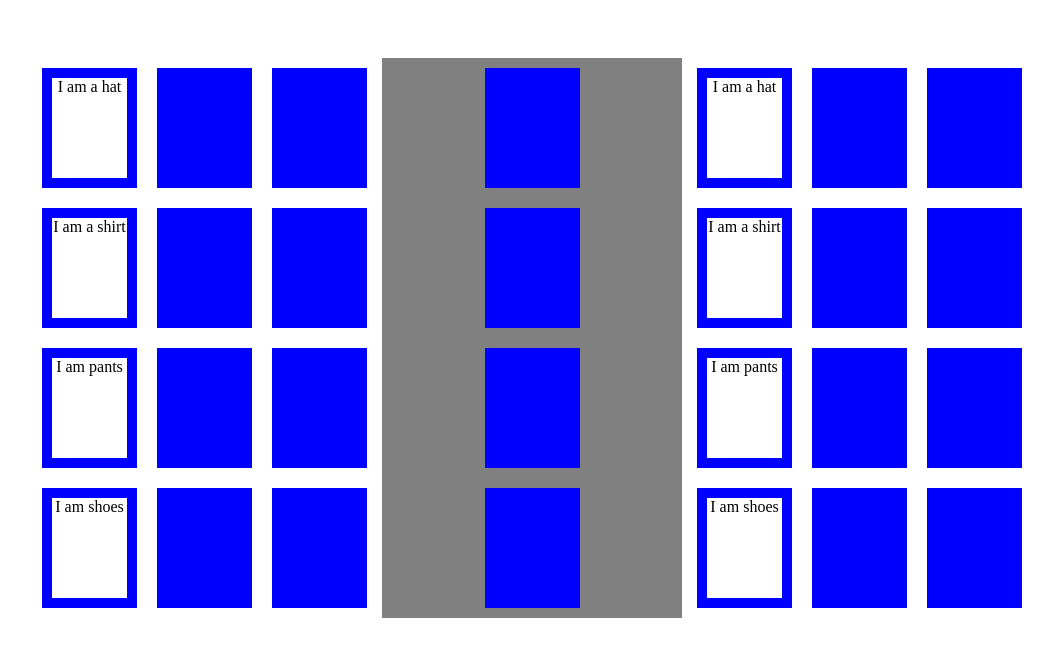
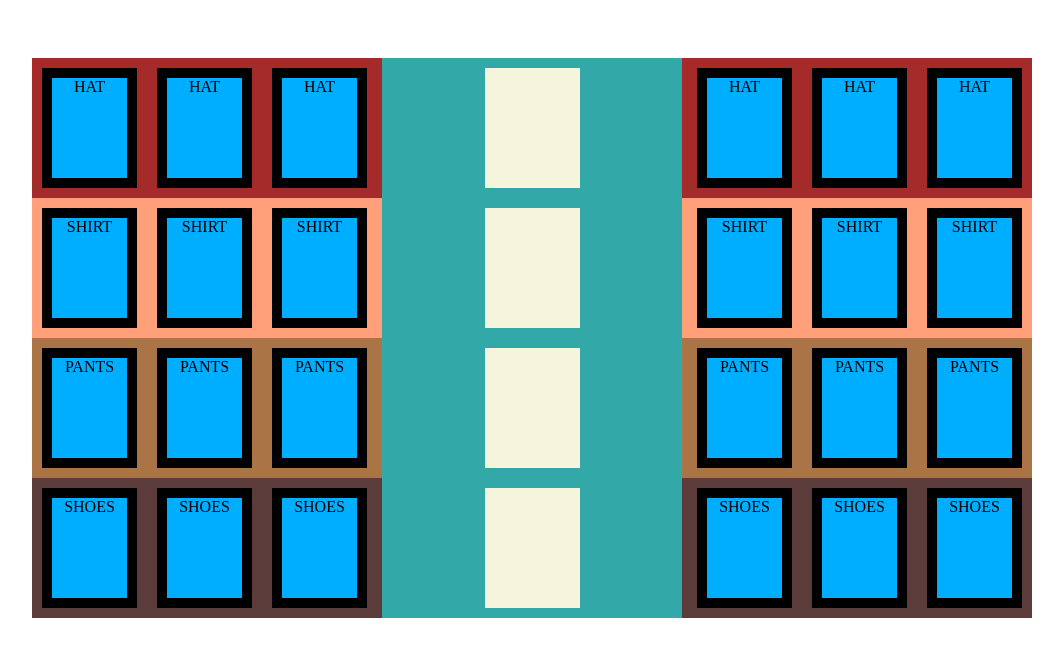
Before and after one commit to froilanenriquez3/Project1, a PHP site: page /webApp/game_froilan/index.html in a window 1280 px wide. Shown: the top 657 px of the page, without its empty margins (108-1171 px from the left). Run offline with PHP 8.4, Linux system fonts and the light colour scheme.

Commit message:
Add styles and enforced shelf drag and drop limits

```diff
--- a/webApp/game_froilan/index.html
+++ b/webApp/game_froilan/index.html
@@ -13,98 +13,159 @@
     <div id="game">
         <div class="container">
 
-            <div class="shelf" >
-                <div class="dropzone">
-                    <div id="draggable" draggable="true" ondragstart="event.dataTransfer.setData('text/plain',null)">
-                        I am a hat
+            <div class="shelf" id="hats">
+                <div class="dropzone hat">
+                    <div id="draghat1" class="dragHat" draggable="true" ondragstart="event.dataTransfer.setData('text/plain',null)">
+                        HAT
                     </div>
                 </div>
-                <div class="dropzone"></div>
-                <div class="dropzone"></div>
+                <div class="dropzone hat">
+                    <div id="draghat2" class="dragHat" draggable="true" ondragstart="event.dataTransfer.setData('text/plain',null)">
+                        HAT
+                    </div>
+                </div>
+                <div class="dropzone hat">
+                    <div id="draghat3" class="dragHat" draggable="true" ondragstart="event.dataTransfer.setData('text/plain',null)">
+                        HAT
+                    </div>
+                </div>
 
                 <div class="center">
-                    <div class="dropzone"></div>
+                    <div class="dropzone hat"></div>
                 </div>
 
-
-                <div class="dropzone">
-                    <div id="draggable2" draggable="true" ondragstart="event.dataTransfer.setData('text/plain',null)">
-                        I am a hat
+                <div class="dropzone hat">
+                    <div id="draghat4" class="dragHat" draggable="true" ondragstart="event.dataTransfer.setData('text/plain',null)">
+                        HAT
                     </div>
                 </div>
-                <div class="dropzone"></div>
-                <div class="dropzone"></div>
+                <div class="dropzone hat">
+                    <div id="draghat5" class="dragHat" draggable="true" ondragstart="event.dataTransfer.setData('text/plain',null)">
+                        HAT
+                    </div>
+                </div>
+                <div class="dropzone hat">
+                    <div id="draghat6" class="dragHat" draggable="true" ondragstart="event.dataTransfer.setData('text/plain',null)">
+                        HAT
+                    </div>
+                </div>
             </div>
 
 
-            <div class="shelf" >
-                <div class="dropzone">
-                    <div id="draggable" draggable="true" ondragstart="event.dataTransfer.setData('text/plain',null)">
-                        I am a shirt
+            <div class="shelf" id="shirts">
+                <div class="dropzone shirt">
+                    <div id="dragshirt1"class="dragShirt" draggable="true" ondragstart="event.dataTransfer.setData('text/plain',null)">
+                        SHIRT
                     </div>
                 </div>
-                <div class="dropzone"></div>
-                <div class="dropzone"></div>
+                <div class="dropzone shirt">
+                    <div id="dragshirt2"class="dragShirt" draggable="true" ondragstart="event.dataTransfer.setData('text/plain',null)">
+                        SHIRT
+                    </div>
+                </div>
+                <div class="dropzone shirt">
+                    <div id="dragshirt3"class="dragShirt" draggable="true" ondragstart="event.dataTransfer.setData('text/plain',null)">
+                        SHIRT
+                    </div>
+                </div>
 
                 <div class="center">
-                    <div class="dropzone"></div>
+                    <div class="dropzone shirt"></div>
                 </div>
 
-
-                <div class="dropzone">
-                    <div id="draggable2" draggable="true" ondragstart="event.dataTransfer.setData('text/plain',null)">
-                        I am a shirt
+                <div class="dropzone shirt">
+                    <div id="dragshirt4"class="dragShirt" draggable="true" ondragstart="event.dataTransfer.setData('text/plain',null)">
+                        SHIRT
                     </div>
                 </div>
-                <div class="dropzone"></div>
-                <div class="dropzone"></div>
+                <div class="dropzone shirt">
+                    <div id="dragshirt5"class="dragShirt" draggable="true" ondragstart="event.dataTransfer.setData('text/plain',null)">
+                        SHIRT
+                    </div>
+                </div>
+                <div class="dropzone shirt">
+                    <div id="dragshirt6" class="dragShirt"draggable="true" ondragstart="event.dataTransfer.setData('text/plain',null)">
+                        SHIRT
+                    </div>
+                </div>
             </div>
 
-            <div class="shelf"> <div class="dropzone">
-                <div id="draggable3" draggable="true" ondragstart="event.dataTransfer.setData('text/plain',null)">
-                    I am pants
+            <div class="shelf" id="pants">
+                <div class="dropzone pants">
+                    <div id="dragpants" class="dragPants" draggable="true" ondragstart="event.dataTransfer.setData('text/plain',null)">
+                        PANTS
+                    </div>
+                </div>
+                <div class="dropzone pants">
+                    <div id="dragpants2" class="dragPants" draggable="true" ondragstart="event.dataTransfer.setData('text/plain',null)">
+                        PANTS
+                    </div>
+                </div>
+                <div class="dropzone pants">
+                    <div id="dragpants3" class="dragPants" draggable="true" ondragstart="event.dataTransfer.setData('text/plain',null)">
+                        PANTS
+                    </div>
+                </div>
+
+                <div class="center">
+                    <div class="dropzone pants"></div>
+                </div>
+
+                <div class="dropzone pants">
+                    <div id="dragpants4" class="dragPants" draggable="true" ondragstart="event.dataTransfer.setData('text/plain',null)">
+                        PANTS
+                    </div>
+                </div>
+                <div class="dropzone pants">
+                    <div id="dragpants5" class="dragPants" draggable="true" ondragstart="event.dataTransfer.setData('text/plain',null)">
+                        PANTS
+                    </div>
+                </div>
+                <div class="dropzone pants">
+                    <div id="dragpants6" class="dragPants" draggable="true" ondragstart="event.dataTransfer.setData('text/plain',null)">
+                        PANTS
+                    </div>
                 </div>
             </div>
-            <div class="dropzone"></div>
-            <div class="dropzone"></div>
 
-            <div class="center">
-                <div class="dropzone"></div>
-            </div>
 
-            <div class="dropzone">
-                <div id="draggable4" draggable="true" ondragstart="event.dataTransfer.setData('text/plain',null)">
-                    I am pants
+            <div class="shelf" id="shoes">
+                <div class="dropzone shoes">
+                    <div id="draggable5" class="dragShoes" draggable="true" ondragstart="event.dataTransfer.setData('text/plain',null)">
+                        SHOES
+                    </div>
+                </div>
+                <div class="dropzone shoes">
+                    <div id="draggable5" class="dragShoes" draggable="true" ondragstart="event.dataTransfer.setData('text/plain',null)">
+                        SHOES
+                    </div>
+                </div>
+                <div class="dropzone shoes">
+                    <div id="draggable5" class="dragShoes" draggable="true" ondragstart="event.dataTransfer.setData('text/plain',null)">
+                        SHOES
+                    </div>
+                </div>
+
+                <div class="center">
+                    <div class="dropzone shoes"></div>
+                </div>
+
+                <div class="dropzone shoes">
+                    <div id="draggable5" class="dragShoes" draggable="true" ondragstart="event.dataTransfer.setData('text/plain',null)">
+                        SHOES
+                    </div>
+                </div>
+                <div class="dropzone shoes">
+                    <div id="draggable5" class="dragShoes" draggable="true" ondragstart="event.dataTransfer.setData('text/plain',null)">
+                        SHOES
+                    </div>
+                </div>
+                <div class="dropzone shoes">
+                    <div id="draggable5" class="dragShoes" draggable="true" ondragstart="event.dataTransfer.setData('text/plain',null)">
+                        SHOES
+                    </div>
                 </div>
             </div>
-            <div class="dropzone"></div>
-            <div class="dropzone"></div></div>
-
-
-            <div class="shelf"><div class="dropzone">
-                <div id="draggable5" draggable="true" ondragstart="event.dataTransfer.setData('text/plain',null)">
-                    I am shoes
-                </div>
-            </div>
-            <div class="dropzone"></div>
-            <div class="dropzone"></div>
-
-            <div class="center">
-                <div class="dropzone"></div>
-            </div>
-
-            <div class="dropzone">
-                <div id="draggable6" draggable="true" ondragstart="event.dataTransfer.setData('text/plain',null)">
-                    I am shoes
-                </div>
-            </div>
-            <div class="dropzone"></div>
-            <div class="dropzone"></div></div>
-
-
-
-
-
 
 
         </div>
--- a/webApp/game_froilan/script.js
+++ b/webApp/game_froilan/script.js
@@ -9,12 +9,12 @@ document.addEventListener("dragstart", function(event) {
   // store a ref. on the dragged elem
   dragged = event.target;
   // make it half transparent
-  event.target.style.opacity = .5;
+   event.target.style.backgroundColor = "blue";
 }, false);
 
 document.addEventListener("dragend", function(event) {
   // reset the transparency
-  event.target.style.opacity = "";
+   event.target.style.backgroundColor = "rgb(0, 174, 255)";
 }, false);
 
 /* events fired on the drop targets */
@@ -27,17 +27,19 @@ document.addEventListener("dragover", function(event) {
 
 //Drop Zone event listeners
 
+//HAT event listeners
+
 document.addEventListener("dragenter", function(event) {
   // highlight potential drop target when the draggable element enters it
-  if (event.target.className == "dropzone") {
-    event.target.style.background = "purple";
+  if (event.target.className == "dropzone hat" ) {
+    event.target.style.background = "grey";
   }
 
 }, false);
 
 document.addEventListener("dragleave", function(event) {
   // reset background of potential drop target when the draggable element leaves it
-  if (event.target.className == "dropzone") {
+  if (event.target.className == "dropzone hat" ) {
     event.target.style.background = "";
   }
 
@@ -47,9 +49,99 @@ document.addEventListener("drop", function(event) {
   // prevent default action (open as link for some elements)
   event.preventDefault();
   // move dragged elem to the selected drop target
-  if (event.target.className == "dropzone") {
-    event.target.style.background = "";
+  if (event.target.className == "dropzone hat" && dragged.className=="dragHat") {
     dragged.parentNode.removeChild( dragged );
     event.target.appendChild( dragged );
   }
+  event.target.style.background = "";
 }, false);
+
+
+//SHIRT event listeners
+
+document.addEventListener("dragenter", function(event) {
+    // highlight potential drop target when the draggable element enters it
+    if (event.target.className == "dropzone shirt" ) {
+      event.target.style.background = "grey";
+    }
+
+  }, false);
+
+  document.addEventListener("dragleave", function(event) {
+    // reset background of potential drop target when the draggable element leaves it
+    if (event.target.className == "dropzone shirt" ) {
+      event.target.style.background = "";
+    }
+
+  }, false);
+
+  document.addEventListener("drop", function(event) {
+    // prevent default action (open as link for some elements)
+    event.preventDefault();
+    // move dragged elem to the selected drop target
+    if (event.target.className == "dropzone shirt" && dragged.className=="dragShirt") {
+      dragged.parentNode.removeChild( dragged );
+      event.target.appendChild( dragged );
+    }
+    event.target.style.background = "";
+  }, false);
+
+
+//PANTS event listeners
+
+document.addEventListener("dragenter", function(event) {
+    // highlight potential drop target when the draggable element enters it
+    if (event.target.className == "dropzone pants" ) {
+      event.target.style.background = "grey";
+    }
+
+  }, false);
+
+  document.addEventListener("dragleave", function(event) {
+    // reset background of potential drop target when the draggable element leaves it
+    if (event.target.className == "dropzone pants" ) {
+      event.target.style.background = "";
+    }
+
+  }, false);
+
+  document.addEventListener("drop", function(event) {
+    // prevent default action (open as link for some elements)
+    event.preventDefault();
+    // move dragged elem to the selected drop target
+    if (event.target.className == "dropzone pants" && dragged.className=="dragPants") {
+      dragged.parentNode.removeChild( dragged );
+      event.target.appendChild( dragged );
+    }
+    event.target.style.background = "";
+  }, false);
+
+
+//SHOES event listeners
+
+document.addEventListener("dragenter", function(event) {
+    // highlight potential drop target when the draggable element enters it
+    if (event.target.className == "dropzone shoes" ) {
+      event.target.style.background = "grey";
+    }
+
+  }, false);
+
+  document.addEventListener("dragleave", function(event) {
+    // reset background of potential drop target when the draggable element leaves it
+    if (event.target.className == "dropzone shoes" ) {
+      event.target.style.background = "";
+    }
+
+  }, false);
+
+  document.addEventListener("drop", function(event) {
+    // prevent default action (open as link for some elements)
+    event.preventDefault();
+    // move dragged elem to the selected drop target
+    if (event.target.className == "dropzone shoes" && dragged.className=="dragShoes") {
+      dragged.parentNode.removeChild( dragged );
+      event.target.appendChild( dragged );
+    }
+    event.target.style.background = "";
+  }, false);
--- a/webApp/game_froilan/style.css
+++ b/webApp/game_froilan/style.css
@@ -9,6 +9,7 @@ body {
   margin: auto;
   margin-top: 50px;
   width: 1000px;
+  background-color: cyan;
 }
 
 .container {
@@ -21,30 +22,23 @@ body {
           justify-content: space-between;
 }
 
-.shelf {
+.container .shelf {
   display: -ms-grid;
   display: grid;
   -ms-grid-columns: 1fr 1fr 1fr 3fr 1fr 1fr 1fr;
       grid-template-columns: 1fr 1fr 1fr 3fr 1fr 1fr 1fr;
 }
 
-[draggable='true'] {
+.container .shelf .dropzone {
   width: 75px;
   height: 100px;
-  text-align: center;
-  background: white;
+  margin: 10px;
+  padding: 10px;
+  background-color: black;
 }
 
-.dropzone {
-  width: 75px;
-  height: 100px;
-  background: blue;
-  margin: 10px;
-  padding: 10px;
-}
-
-.center {
-  background-color: grey;
+.container .shelf .center {
+  background-color: #33a8a8;
   width: 300px;
   margin: auto;
   display: -ms-grid;
@@ -53,4 +47,31 @@ body {
       -ms-flex-pack: center;
           justify-content: center;
 }
+
+.container .shelf .center .dropzone {
+  background-color: beige;
+}
+
+.container .shelf [draggable='true'] {
+  width: 75px;
+  height: 100px;
+  text-align: center;
+  background: #00aeff;
+}
+
+.container #hats {
+  background-color: brown;
+}
+
+.container #shirts {
+  background-color: lightsalmon;
+}
+
+.container #pants {
+  background-color: #aa7447;
+}
+
+.container #shoes {
+  background-color: #5c3b3b;
+}
 /*# sourceMappingURL=style.css.map */
--- a/webApp/game_froilan/style.scss
+++ b/webApp/game_froilan/style.scss
@@ -17,6 +17,7 @@ body{
     margin: auto;
     margin-top: 50px;
     width: 1000px;
+    background-color: cyan;
 }
 
 .container{
@@ -24,33 +25,55 @@ body{
     grid-template-rows: 1fr 1fr 1fr 1fr;
     justify-content: space-between;
 
-}
-
     .shelf{
         display:grid;
         grid-template-columns: 1fr 1fr 1fr 3fr 1fr 1fr 1fr;
+
+        .dropzone {
+            width: 75px;
+            height: 100px;
+            margin: 10px;
+            padding: 10px;
+            background-color: black;
+
+        }
+
+        .center{
+            background-color: rgb(51, 168, 168);
+            width: 300px;
+            margin: auto;
+            display: grid;
+            justify-content: center;
+            .dropzone{
+                background-color: beige;
+            }
         }
 
         [draggable='true']{
             width: 75px;
             height: 100px;
             text-align: center;
-    background: white;
+            background: rgb(0, 174, 255);
+        }
     }
 
-  .dropzone {
-    width: 75px;
-    height: 100px;
-    background: blue;
-    margin: 10px;
-    padding: 10px;
+
+    #hats{
+        background-color: brown;
 
     }
 
-  .center{
-      background-color: grey;
-      width: 300px;
-      margin: auto;
-      display: grid;
-      justify-content: center;
+    #shirts{
+        background-color: lightsalmon;
     }
+
+    #pants{
+        background-color: rgb(170, 116, 71);
+    }
+
+    #shoes{
+        background-color: rgb(92, 59, 59);
+    }
+
+
+}
```
Also changed, not shown: 1 other file. Lines whose indentation alone changed are shown as unchanged.
